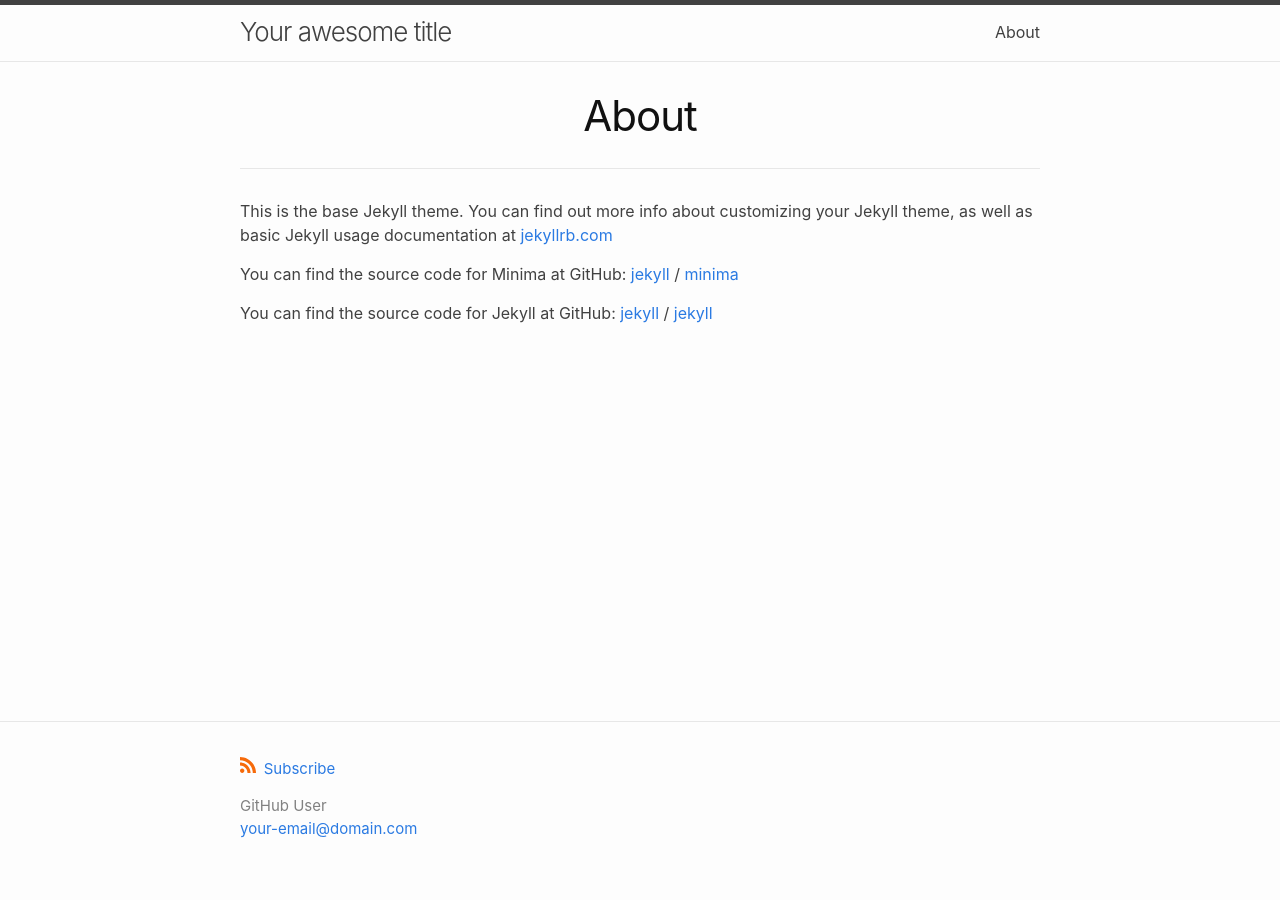
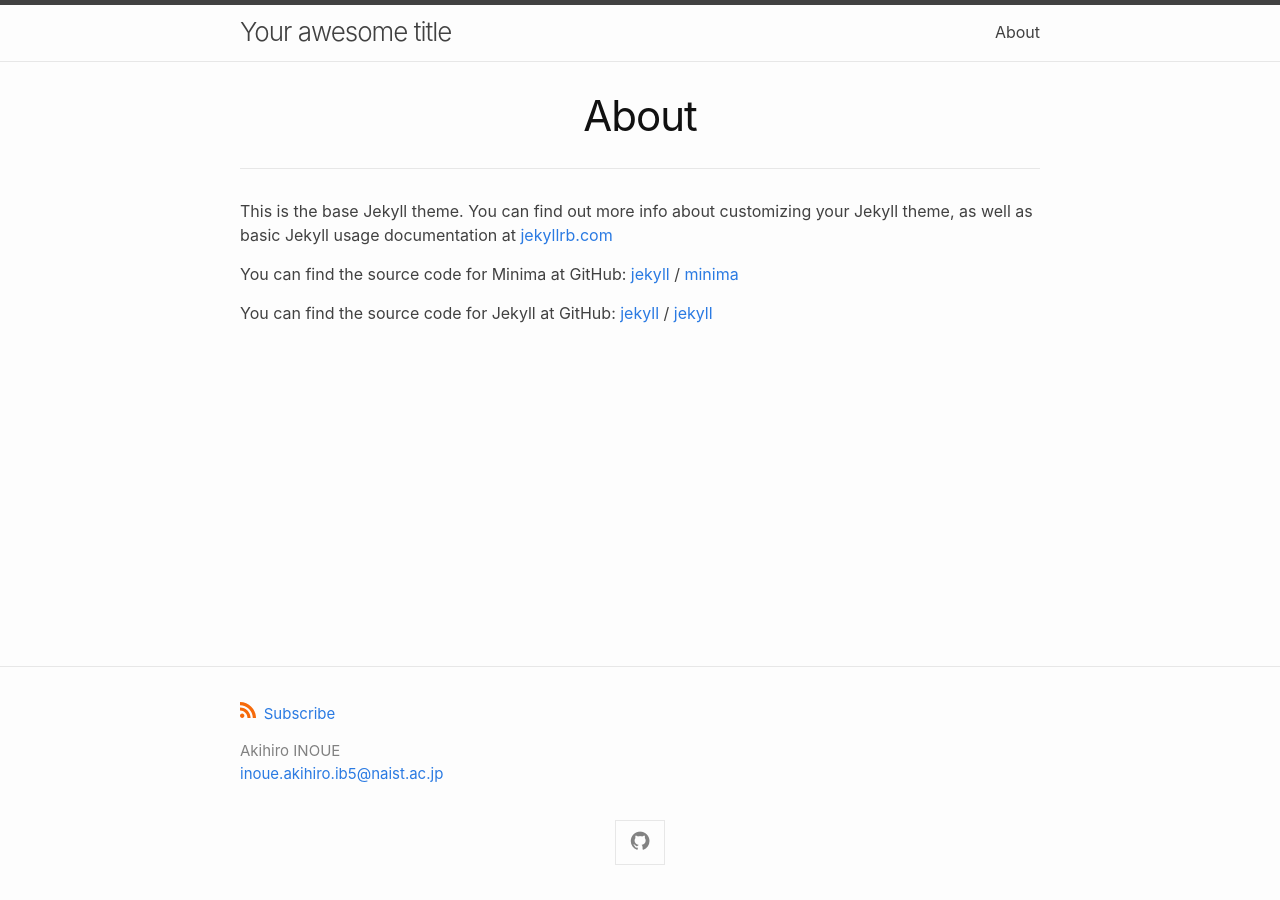
Before and after one commit to ai-naist/ai-naist.github.io, a Jekyll site: the page built from about.md, in a window 1280 px wide. Built offline with Jekyll 4.4.1, drawn with Linux system fonts in a browser that asks for light colours.

Commit message:
Update author information and add social media link for GitHub

```diff
--- a/_config.yml
+++ b/_config.yml
@@ -4,8 +4,8 @@
 title: Your awesome title
 
 author:
-  name: GitHub User
-  email: your-email@domain.com
+  name: Akihiro INOUE
+  email: inoue.akihiro.ib5@naist.ac.jp
 #
 # The `>` after `description:` means to ignore line-breaks until next key. If
 #   you wish to omit the line-break after the end of text, use `>-` instead.
@@ -64,25 +64,25 @@ minima:
   #     the order they should be rendered.
   nav_pages:
     - about.md
-#
-#   Set to `true` to show excerpts on the homepage.
-#   show_excerpts: false
-#
-#   Minima date format.
-#     The default value is "%b %d, %Y" (e.g. Nov 14, 2023).
-#     Refer to https://shopify.github.io/liquid/filters/date/ for valid values
-#   date_format: "%b-%d-%Y"
-#
-#   Social Media Links.
-#     Renders icons via Font Awesome Free webfonts CDN, based on ordered list of
-#     entries. Valid entry keys:
-#       * title    Tooltip rendered on hovering over icon.
-#       * icon     Font Awesome icon id. `github` corresponds to `fa-github`.
-#       * url      Full URL of social profile.
-#   social_links:
-#     - title: Minima Theme repository at GitHub
-#       icon: github
-#       url: "https://github.com/jekyll/minima"
+  #
+  #   Set to `true` to show excerpts on the homepage.
+  #   show_excerpts: false
+  #
+  #   Minima date format.
+  #     The default value is "%b %d, %Y" (e.g. Nov 14, 2023).
+  #     Refer to https://shopify.github.io/liquid/filters/date/ for valid values
+  #   date_format: "%b-%d-%Y"
+  #
+  #   Social Media Links.
+  #     Renders icons via Font Awesome Free webfonts CDN, based on ordered list of
+  #     entries. Valid entry keys:
+  #       * title    Tooltip rendered on hovering over icon.
+  #       * icon     Font Awesome icon id. `github` corresponds to `fa-github`.
+  #       * url      Full URL of social profile.
+  social_links:
+    - title: ai-naist at GitHub
+      icon: github
+      url: "https://github.com/ai-naist"
 #     - title: Jekyll at X (formerly Twitter)
 #       icon: x-twitter
 #       url: "https://x.com/jekyllrb"
```
